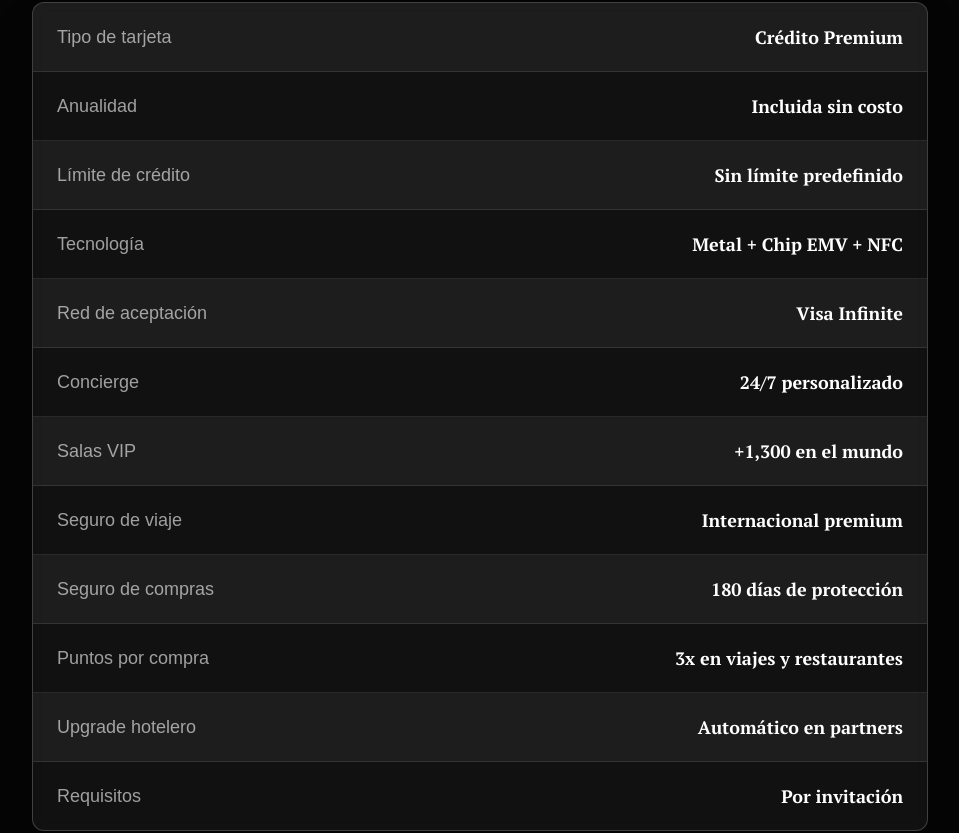
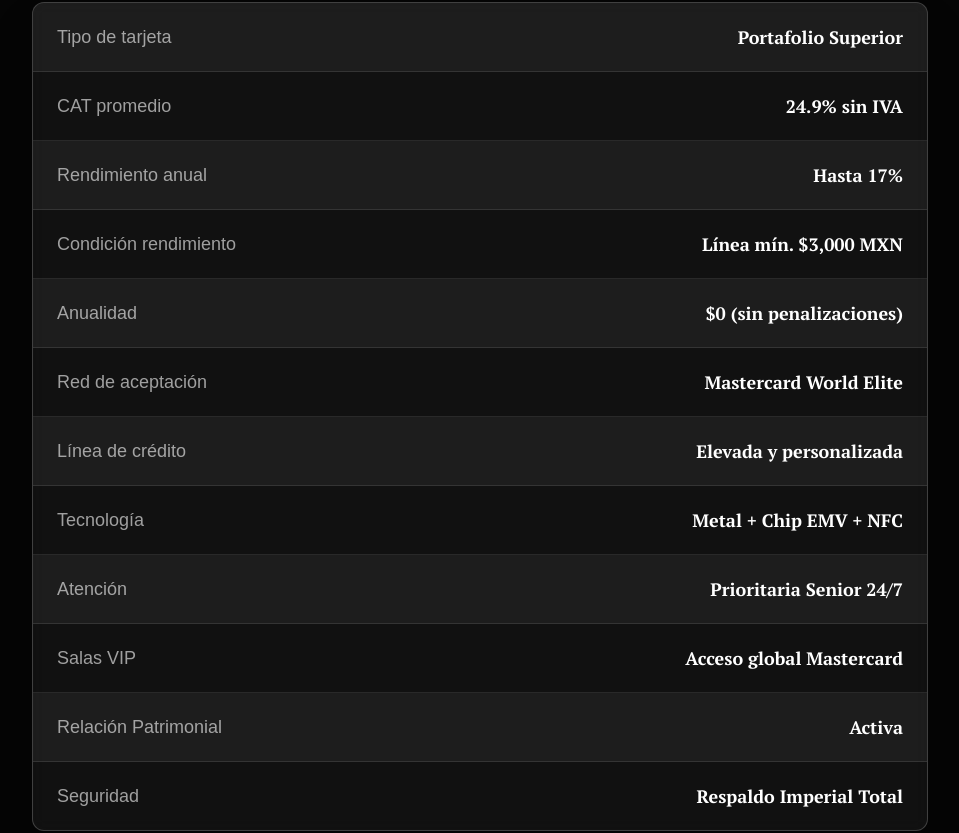
Before and after one commit to leonardorey-coder/imperial-bank, a Next.js app: page /tarjeta-imperial in a window 1280 px wide. Shown: the part 5147-5980 px from the top of the page, without its empty margins (160-1119 px from the left). Built offline with nearby package versions, Linux system fonts and the light colour scheme; a web font is replaced by a local one.

Commit message:
feat: enhance card product details and specifications for Básica, Control, and Imperial cards, including CATs, annual fees, and senior benefits.

```diff
--- a/src/app/HomeClient.tsx
+++ b/src/app/HomeClient.tsx
@@ -150,9 +150,9 @@ export default function HomeClient() {
                         variants={staggerContainer}
                     >
                         {[
-                            { icon: HelpCircle, title: 'WHAT', text: 'Solución financiera multicapa con identidad sobria y niveles diferenciados: Básica, Mediana y Deluxe.' },
+                            { icon: HelpCircle, title: 'WHAT', text: 'Solución financiera Mastercard multicapa con identidad sobria y niveles diferenciados: Básica, Control e Imperial.' },
                             { icon: MapPin, title: 'WHERE', text: 'Integración en el ecosistema diario: comercios físicos, red de cajeros y terminales digitales.' },
-                            { icon: Users, title: 'WHO', text: 'Enfoque senior (50+) buscando seguridad, simplicidad operativa y control total de activos.' },
+                            { icon: Users, title: 'WHO', text: 'Enfoque senior (50+) con experiencia laboral, buscando seguridad, simplicidad y control total.' },
                             { icon: Clock, title: 'WHEN', text: 'Operatividad 24/7 para acompañar cada momento financiero, desde lo cotidiano a lo estratégico.' },
                             { icon: Target, title: 'WHY', text: 'Generar un entorno de confianza absoluta a través de la transparencia y adaptabilidad.' }
                         ].map((item, idx) => (
--- a/src/app/tarjetas/TarjetasClient.tsx
+++ b/src/app/tarjetas/TarjetasClient.tsx
@@ -25,47 +25,47 @@ const fiveWsData = [
     {
         icon: HelpCircle,
         title: 'WHAT',
-        text: 'El sistema de tarjetas se compone de tres niveles – Básica, Control y Preferente – diseñados para responder a distintas necesidades financieras. La identidad visual se mantiene unificada, mientras que los acabados y detalles permiten distinguir cada nivel de manera clara y jerárquica.'
+        text: 'Portafolio de tarjetas Mastercard – Básica, Control e Imperial. Un ecosistema único donde el crédito, la liquidez y el rendimiento trabajan de manera conjunta para el cliente senior.'
     },
     {
         icon: MapPin,
         title: 'WHERE',
-        text: 'Se integra en la vida cotidiana del usuario como una herramienta de uso diario, presente en comercios, cajeros automáticos y puntos de pago. Su diseño está pensado para ser fácilmente reconocible y funcional en cualquier contexto.'
+        text: 'Integración total a la banca digital Imperial Bank. El capital genera rendimientos por encima de la inflación sobre el saldo disponible, con disposición de dinero 24/7 los 365 días del año.'
     },
     {
         icon: Users,
         title: 'WHO',
-        text: 'Está dirigido a personas de 50 años en adelante, con distintos hábitos de consumo y niveles de uso financiero, que buscan opciones claras, seguras y confiables adaptadas a su estilo de vida.'
+        text: 'Diseñado para seniors y personas mayores de 50 años con amplia experiencia en su trabajo, que buscan consolidar su patrimonio mientras mantienen liquidez inmediata y acceso inteligente al crédito.'
     },
     {
         icon: Clock,
         title: 'WHEN',
-        text: 'Acompaña al usuario en diferentes momentos de su vida financiera, permitiendo avanzar de un nivel a otro conforme cambian sus necesidades y el uso de los servicios bancarios.'
+        text: 'Apertura de cuenta desde $100 MXN. El modelo híbrido permite que el rendimiento activo compense parcialmente el costo financiero, ofreciendo valor real mientras se usa el crédito.'
     },
     {
         icon: Target,
         title: 'WHY',
-        text: 'El sistema se crea para ofrecer una experiencia clara y progresiva, donde cada tarjeta representa un nivel de servicio distinto, reforzando la confianza, la tranquilidad y la percepción de respaldo institucional.'
+        text: 'Ofrecer los CAT más competitivos del mercado mexicano (desde 24.9% en Imperial), combinando la seguridad de un capital productivo con los beneficios de una tarjeta premium sin anualidad.'
     }
 ];
 
 // FODA Data
 const fodaData = [
     {
-        title: 'FORTALEZAS',
-        items: ['No cobra anualidad.', 'Límite de crédito bajo.']
+        title: 'BÁSICA (CAT 39.8%)',
+        items: ['Sin anualidad.', 'Acceso desde $100 MXN.', 'Dinero siempre disponible.', 'Rendimiento activo al usar capital.']
     },
     {
-        title: 'OPORTUNIDADES',
-        items: ['Ideal para personas que inician su historial crediticio.', 'Puede adaptarse a estudiantes o personas con ingresos limitados.']
+        title: 'CONTROL (CAT 32.5%)',
+        items: ['Sin anualidad condicionada.', 'Rendimiento preferencial con 2 usos mensuales.', 'Línea de crédito ajustable.', 'Menor impacto financiero real.']
     },
     {
-        title: 'DEBILIDADES',
-        items: ['Uso limitado para compras grandes.', 'Menor atractivo para clientes con mayor capacidad financiera.']
+        title: 'IMPERIAL (CAT 24.9%)',
+        items: ['Hasta 17% de rendimiento anual.', 'Línea de crédito elevada.', 'Atención prioritaria y personalizada.', 'Uno de los CAT más competitivos en México.']
     },
     {
-        title: 'AMENAZAS',
-        items: ['Competencia de otras tarjetas sin anualidad con más beneficios.', 'Percepción negativa del límite bajo.']
+        title: 'SISTEMA MASTERCARD',
+        items: ['Diseño para Seniors (50+).', 'Rendimientos reales superiores a inflación.', 'Seguridad patrimonial y liquidez 24/7.', 'Ecosistema bancario único.']
     }
 ];
 
--- a/src/components/Specs.tsx
+++ b/src/components/Specs.tsx
@@ -9,24 +9,24 @@ interface Spec {
 
 const specs: Spec[] = [
     { label: 'Tipo de tarjeta', value: 'Crédito' },
-    { label: 'Anualidad', value: '$0 el primer año' },
+    { label: 'CAT promedio', value: '39.8% sin IVA' },
+    { label: 'Anualidad', value: '$0 de por vida' },
     { label: 'Tecnología', value: 'Chip EMV + Contactless' },
-    { label: 'Red de aceptación', value: 'Visa Internacional' },
+    { label: 'Red de aceptación', value: 'Mastercard Internacional' },
+    { label: 'Apertura de cuenta', value: 'Desde $100 MXN' },
+    { label: 'Rendimiento', value: 'Sobre saldo disponible' },
     { label: 'Alertas de compras', value: 'SMS, Email y App' },
     { label: 'Control de límites', value: 'Desde la aplicación' },
     { label: 'Bloqueo temporal', value: 'Disponible en la app' },
-    { label: 'Soporte al cliente', value: '24/7 con atención humana' },
+    { label: 'Soporte al cliente', value: '24/7 senior priority' },
     { label: 'Seguro de fraude', value: 'Incluido sin costo' },
-    { label: 'Reemplazo de tarjeta', value: 'Gratuito por robo o extravío' },
-    { label: 'Cobertura internacional', value: 'Disponible en 200+ países' },
-    { label: 'Requisitos', value: 'Mayor de edad, identificación vigente' },
 ];
 
 const seniorFeatures = [
+    'Atención personalizada para perfiles con amplia experiencia laboral',
     'Números grandes y legibles en la tarjeta física',
     'Estado de cuenta con tipografía clara y sin jerga bancaria',
     'Atención telefónica con operadores capacitados en trato senior',
-    'Ayuda presencial disponible en cualquier sucursal',
 ];
 
 export default function Specs() {
--- a/src/components/SpecsControl.tsx
+++ b/src/components/SpecsControl.tsx
@@ -8,25 +8,24 @@ interface Spec {
 }
 
 const specs: Spec[] = [
-    { label: 'Tipo de tarjeta', value: 'Débito / Ahorro' },
-    { label: 'Rendimiento anual', value: '17% GAT Real' },
+    { label: 'Tipo de tarjeta', value: 'Crédito Intermedio' },
+    { label: 'CAT promedio', value: '32.5% sin IVA' },
+    { label: 'Anualidad', value: '$0 (condicionada al uso)' },
+    { label: 'Rendimiento anual', value: 'Preferencial ligado al uso' },
+    { label: 'Uso mensual', value: '2 usos para activar beneficios' },
     { label: 'Respaldo', value: 'IPAB hasta 400,000 UDIs' },
     { label: 'Tecnología', value: 'Chip EMV + Contactless' },
     { label: 'Red de aceptación', value: 'Mastercard Internacional' },
-    { label: 'Alertas de movimientos', value: 'SMS, Email y App' },
-    { label: 'Bloqueo temporal', value: 'Disponible en la app' },
-    { label: 'Soporte al cliente', value: '24/7 con atención humana' },
+    { label: 'Liquidez', value: 'Dinero líquido 24/7' },
+    { label: 'Soporte al cliente', value: '24/7 senior priority' },
     { label: 'Seguro de fraude', value: 'Incluido sin costo' },
-    { label: 'Reemplazo de tarjeta', value: 'Gratuito por robo o extravío' },
-    { label: 'Retiros en cajero', value: '4 retiros gratis al mes' },
-    { label: 'Requisitos', value: 'Mayor de edad, identificación vigente' },
 ];
 
 const savingsFeatures = [
-    'Rendimientos calculados diariamente y pagados mensualmente',
-    'Sin monto mínimo de apertura ni saldo mínimo mensual',
-    'Transparencia total: sin comisiones ocultas',
-    'Acceso inmediato a tu dinero en cualquier momento',
+    'Rendimiento constante por encima de la inflación',
+    'Dinero líquido en todo momento, sin plazos forzosos',
+    'Ideal para consolidar historial con beneficios ampliados',
+    'Atención prioritaria para seniors con experiencia',
 ];
 
 export default function SpecsControl() {
--- a/src/components/SpecsImperial.tsx
+++ b/src/components/SpecsImperial.tsx
@@ -8,25 +8,25 @@ interface Spec {
 }
 
 const specs: Spec[] = [
-    { label: 'Tipo de tarjeta', value: 'Crédito Premium' },
-    { label: 'Anualidad', value: 'Incluida sin costo' },
-    { label: 'Límite de crédito', value: 'Sin límite predefinido' },
+    { label: 'Tipo de tarjeta', value: 'Portafolio Superior' },
+    { label: 'CAT promedio', value: '24.9% sin IVA' },
+    { label: 'Rendimiento anual', value: 'Hasta 17%' },
+    { label: 'Condición rendimiento', value: 'Línea mín. $3,000 MXN' },
+    { label: 'Anualidad', value: '$0 (sin penalizaciones)' },
+    { label: 'Red de aceptación', value: 'Mastercard World Elite' },
+    { label: 'Línea de crédito', value: 'Elevada y personalizada' },
     { label: 'Tecnología', value: 'Metal + Chip EMV + NFC' },
-    { label: 'Red de aceptación', value: 'Visa Infinite' },
-    { label: 'Concierge', value: '24/7 personalizado' },
-    { label: 'Salas VIP', value: '+1,300 en el mundo' },
-    { label: 'Seguro de viaje', value: 'Internacional premium' },
-    { label: 'Seguro de compras', value: '180 días de protección' },
-    { label: 'Puntos por compra', value: '3x en viajes y restaurantes' },
-    { label: 'Upgrade hotelero', value: 'Automático en partners' },
-    { label: 'Requisitos', value: 'Por invitación' },
+    { label: 'Atención', value: 'Prioritaria Senior 24/7' },
+    { label: 'Salas VIP', value: 'Acceso global Mastercard' },
+    { label: 'Relación Patrimonial', value: 'Activa' },
+    { label: 'Seguridad', value: 'Respaldo Imperial Total' },
 ];
 
 const premiumFeatures = [
-    'Tarjeta fabricada en metal con diseño exclusivo',
-    'Acceso a eventos y experiencias por invitación',
-    'Gerente de relación personal asignado',
-    'Línea directa prioritaria sin tiempos de espera',
+    'Enfoque patrimonial para clientes con alta relación bancaria',
+    'Máxima personalización financiera y atención prioritaria',
+    'Rendimientos reales por encima de la inflación',
+    'Experiencia diseñada para seniors con trayectoria profesional',
 ];
 
 export default function SpecsImperial() {
```
